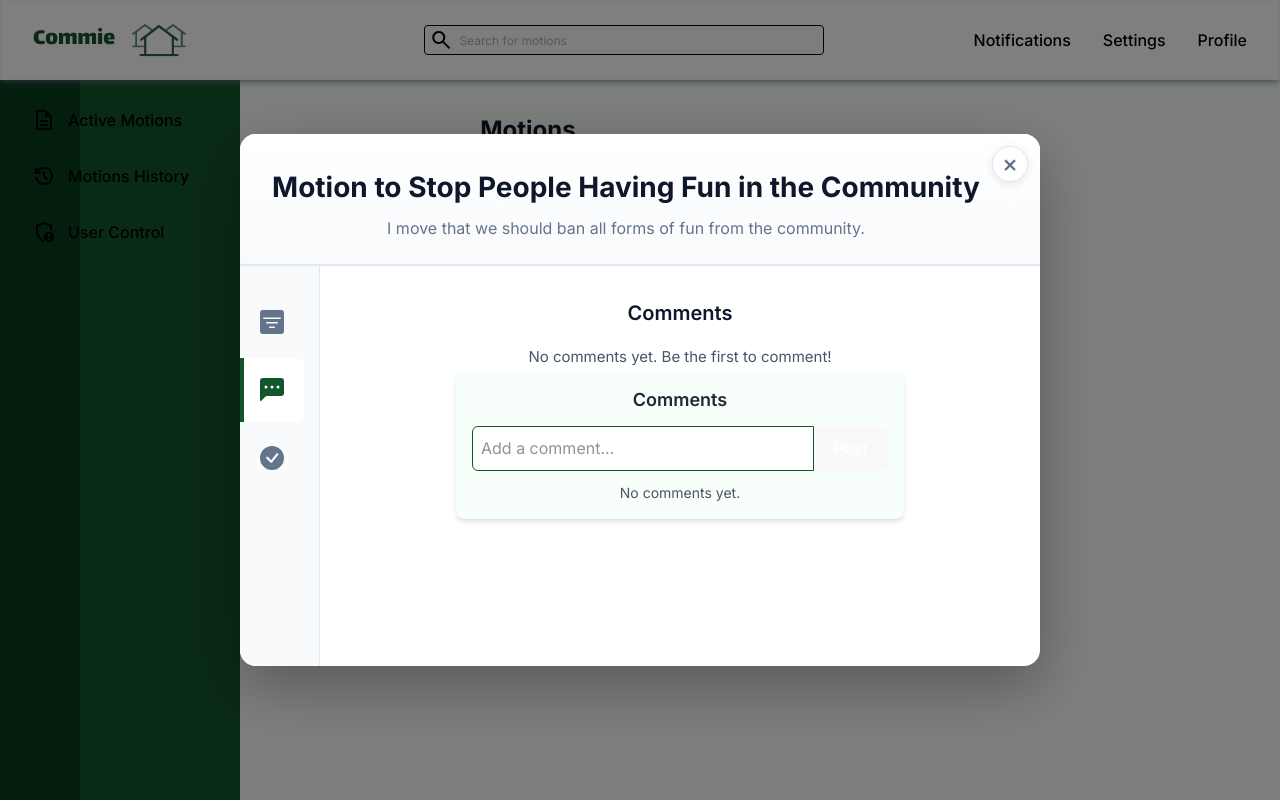
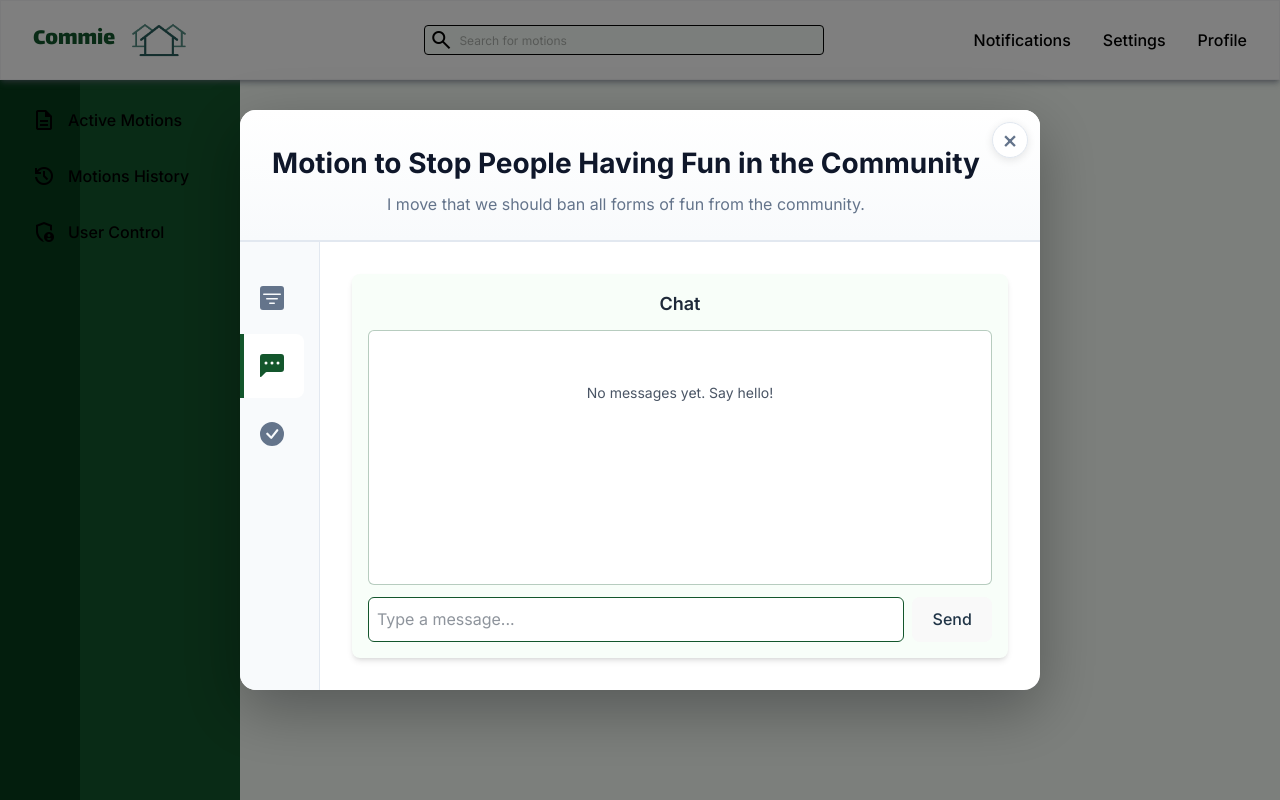
Before and after one commit to benjikib/csci432-web-dev-final-project, a React (Vite) app: page /motiondetails/1 in a window 1280 px wide. Both pictures are taken after a click on the button 272 px from the left and 390 px from the top of the page. Built offline with nearby package versions, Linux system fonts and the light colour scheme.

Commit message:
chat box implemented

```diff
--- a/src/components/MotionDetailsComments.jsx
+++ b/src/components/MotionDetailsComments.jsx
@@ -1,69 +1,164 @@
-import { useState } from "react";
+import { useState, useEffect, useRef } from "react";
 
 export default function MotionDetailsComments() {
   const [comments, setComments] = useState([]);
   const [newComment, setNewComment] = useState("");
+  const chatEndRef = useRef(null);
 
   const handleSubmit = (e) => {
     e.preventDefault();
     if (!newComment.trim()) return;
 
-    // Add new comment
-    setComments([
-      ...comments,
-      {
-        id: Date.now(),
-        text: newComment,
-      },
+    setComments((prev) => [
+      ...prev,
+      { id: Date.now(), text: newComment, sender: "user" },
     ]);
 
     setNewComment("");
   };
 
-  const handleDelete = (id) => {
-    setComments(comments.filter((comment) => comment.id !== id));
-  };
+  // Automatically scroll to the latest message
+  useEffect(() => {
+    chatEndRef.current?.scrollIntoView({ behavior: "smooth" });
+  }, [comments]);
 
   return (
-    <div className="max-w-md mx-auto bg-superlight-green shadow-md rounded-lg p-4">
-      <h2 className="text-lg font-semibold mb-3 text-gray-800">Comments</h2>
+        <div className="mx-auto bg-superlight-green shadow-md rounded-lg p-4 flex flex-col h-96">
+                <h2 className="text-lg font-semibold mb-3 text-gray-800">Chat</h2>
 
-      <form onSubmit={handleSubmit} className="flex mb-3">
+                {/* Chat area */}
+                <div className="flex-grow overflow-y-auto bg-white border border-lighter-green/30 rounded-md p-3 space-y-2">
+
+                {comments.length === 0 ? (
+                        <p className="text-gray-600 text-sm text-center mt-10">
+                        No messages yet. Say hello!
+                        </p>
+                ) : (
+                        comments.map((comment) => (
+                        <div className={`flex ${ comment.sender === "user" ? "justify-end" : "justify-start" }`}>
+                                <div
+                                className={`flex px-3 py-2 rounded-xl max-w-[90%] whitespace-pre-wrap break-all  ${
+                                        comment.sender === "user"
+                                        ? "bg-lighter-green justify-end text-white text-left rounded-br-none"
+                                        : "bg-gray-200 justify-start text-gray-800 text-left rounded-bl-none"
+                                }`}
+                                >
+                                {comment.text}
+                                </div>
+                        </div>
+                        ))
+                )}
+
+                <div ref={chatEndRef} />
+                </div>
+
+                {/* Input area */}
+                <form onSubmit={handleSubmit} className="flex mt-3">
                         <input
                                 type="text"
-          placeholder="Add a comment..."
+                                placeholder="Type a message..."
                                 value={newComment}
                                 onChange={(e) => setNewComment(e.target.value)}
-          className="flex-grow border rounded-l-md p-2 focus:outline-none bg-white text-gray-800 border-lighter-green"
+                                className="flex-grow border border-lighter-green rounded-md p-2 focus:outline-none bg-white text-gray-800"
+                                autoComplete="off"
                         />
-        <button
-          type="submit"
-          className="bg-lighter-green text-white px-3 py-2 rounded-r-md hover:bg-darker-green"
-        >
-          Post
+
+                        <button type="submit" className="ml-2">
+                                Send
                         </button>
                 </form>
-
-      <ul className="space-y-2">
-        {comments.length === 0 ? (
-          <p className="text-gray-600 text-sm">No comments yet.</p>
-        ) : (
-          comments.map((comment) => (
-            <li
-              key={comment.id}
-              className="flex justify-between items-center border rounded-md p-2 bg-white border-lighter-green/20"
-            >
-              <span className="text-gray-800">{comment.text}</span>
-              <button
-                onClick={() => handleDelete(comment.id)}
-                className="text-lighter-green text-sm hover:text-darker-green"
-              >
-                Delete
-              </button>
-            </li>
-          ))
-        )}
-      </ul>
         </div>
   );
 }
+
+// import { useState, useRef, useEffect } from "react";
+
+// export default function MotionDetailsComments() {
+//   const [comments, setComments] = useState([]);
+//   const [newComment, setNewComment] = useState("");
+
+//   const handleSubmit = (e) => {
+//     e.preventDefault();
+//     if (!newComment.trim()) return;
+
+//     setComments((prev) => [
+//       ...prev,
+//       {
+//         id: Date.now(),
+//         text: newComment,
+//       },
+//     ]);
+
+//     setNewComment("");
+//   };
+
+//   const handleDelete = (id) => {
+//     setComments((prev) => prev.filter((comment) => comment.id !== id));
+//   };
+
+//   const chatRef = useRef(null);
+
+//   // auto-scroll to bottom when comments change
+//   useEffect(() => {
+//     if (chatRef.current) {
+//       chatRef.current.scrollTop = chatRef.current.scrollHeight;
+//     }
+//   }, [comments]);
+
+//   return (
+//     <div className="w-full mx-auto bg-superlight-green shadow-md rounded-lg p-4">
+//       <h2 className="text-lg font-semibold mb-3 text-gray-800">Comments</h2>
+
+//       {/* Chat area */}
+//       <div
+//         ref={chatRef}
+//         className="chat-box mb-3 p-2 space-y-2 overflow-y-auto"
+//         style={{ maxHeight: 320 }}
+//       >
+//         {comments.length === 0 ? (
+//           <div className="text-gray-600 text-sm">No comments yet. Be the first to comment!</div>
+//         ) : (
+//           comments.map((comment) => (
+//             <div key={comment.id} className="flex items-start gap-3">
+//               <div className="w-8 h-8 rounded-full bg-lighter-green flex items-center justify-center text-white font-bold text-sm">
+//                 U
+//               </div>
+//               <div className="flex-1">
+//                 <div className="bg-white p-3 rounded-md text-gray-800 border border-lighter-green/20">
+//                   {comment.text}
+//                 </div>
+//                 <div className="mt-1 text-xs text-gray-500 flex items-center gap-2">
+//                   <span>{new Date(comment.id).toLocaleString()}</span>
+//                   <button
+//                     onClick={() => handleDelete(comment.id)}
+//                     className="text-lighter-green text-xs hover:text-darker-green"
+//                     aria-label="Delete comment"
+//                   >
+//                     Delete
+//                   </button>
+//                 </div>
+//               </div>
+//             </div>
+//           ))
+//         )}
+//       </div>
+
+//       {/* Input area */}
+//       <form onSubmit={handleSubmit} className="flex gap-2">
+//         <input
+//           type="text"
+//           placeholder="Write a comment..."
+//           value={newComment}
+//           onChange={(e) => setNewComment(e.target.value)}
+//           className="flex-grow border rounded-md p-2 focus:outline-none bg-white text-gray-800 border-lighter-green"
+//         />
+//         <button
+//           type="submit"
+//           className="bg-lighter-green text-white px-4 py-2 rounded-md hover:bg-darker-green"
+//         >
+//           Send
+//         </button>
+//       </form>
+//     </div>
+//   );
+// }
--- a/src/components/MotionDetailsPage.jsx
+++ b/src/components/MotionDetailsPage.jsx
@@ -93,10 +93,9 @@ function MotionDetails() {
 
                         {activeTab === "comments" && (
                             <div className="tab-content">
-                                <h3 className="content-title">Comments</h3>
-                                <p className="content-text">No comments yet. Be the first to comment!</p>
-                                {/* comments implemented here */}
+
                                 <MotionDetailsComments />
+
                             </div>
                         )}
 
```
Lines whose indentation alone changed are shown as unchanged.
